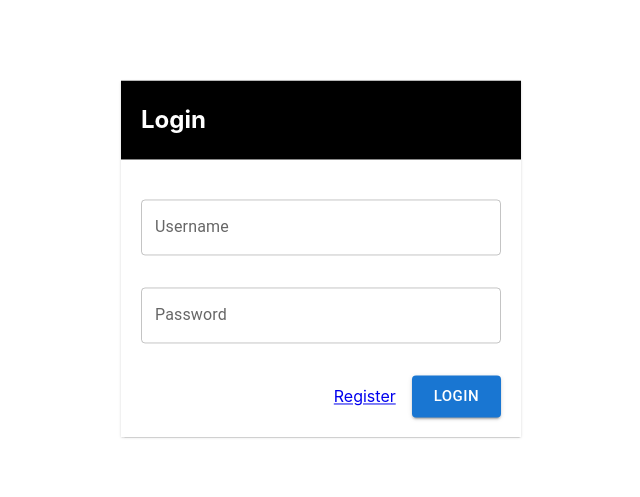
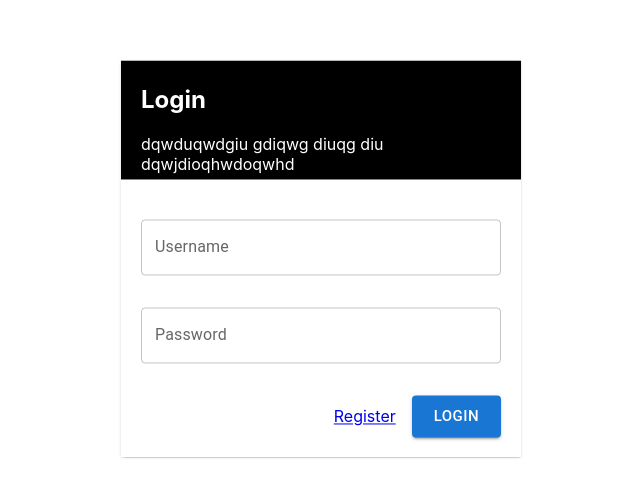
Before and after one commit to Arion-fullstack/StudentManagement-UI, a React (Create React App) app: page /login in a window 1280 px wide. Shown: the part 141-638 px from the top of the page, without its empty margins (319-959 px from the left). Built offline with nearby package versions, Linux system fonts and the light colour scheme.

Commit message:
Update index.js

```diff
--- a/src/pages/Login/index.js
+++ b/src/pages/Login/index.js
@@ -44,7 +44,9 @@ function Login() {
         <Wrapper>
             <Box sx={style}>
                 <Header>
-                    <h2>Login</h2>
+                    <h2>Login </h2>
+                    dqwduqwdgiu gdiqwg diuqg diu
+                    dqwjdioqhwdoqwhd
                 </Header>
                 <WrapForm>
                     <form onSubmit={handleSubmit(onSubmit)}>
```
